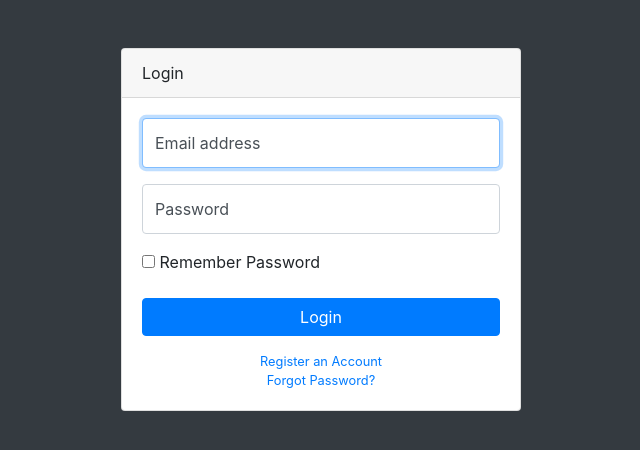
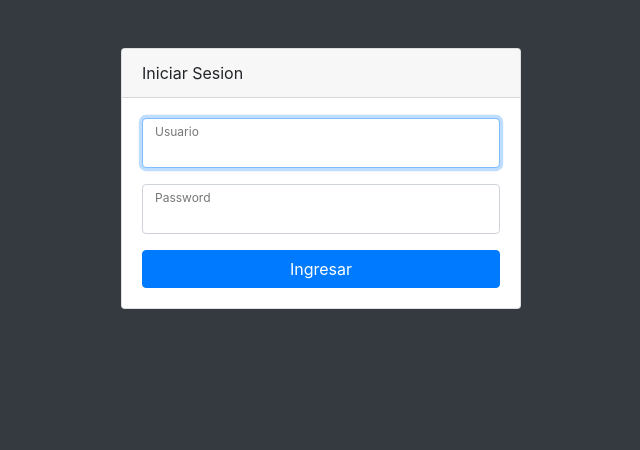
Before and after one commit to LuanVader/CursoPHP, a PHP site: page /login.php in a window 1280 px wide. Shown: the top 450 px of the page, without its empty margins (319-959 px from the left). Run offline with PHP 8.4, Linux system fonts and the light colour scheme.

Commit message:
Login terminado

```diff
--- a/db/connect.php
+++ b/db/connect.php
@@ -1,6 +1,6 @@
 <?php
 
-$servername = "DESKTOP-BACGBTE";
+$servername = "DEVMASTERDOC\DEVMASTERSQL2016";
 $connectioninfo = array("Database"=>"ALMACEN");
 //$connectioninfo = array("Database"=>"ALMACEN","UID"=>"usuario","PWD"=> "123456");
 
--- a/login.php
+++ b/login.php
@@ -23,35 +23,23 @@
 
   <div class="container">
     <div class="card card-login mx-auto mt-5">
-      <div class="card-header">Login</div>
+      <div class="card-header">Iniciar Sesion</div>
       <div class="card-body">
         <form>
           <div class="form-group">
             <div class="form-label-group">
-              <input type="email" id="inputEmail" class="form-control" placeholder="Email address" required="required" autofocus="autofocus">
-              <label for="inputEmail">Email address</label>
+              <input type="text" id="usuario" name="txtusuario" class="form-control" required="required" autofocus="autofocus">
+              <label for="usuario">Usuario</label>
             </div>
           </div>
           <div class="form-group">
             <div class="form-label-group">
-              <input type="password" id="inputPassword" class="form-control" placeholder="Password" required="required">
-              <label for="inputPassword">Password</label>
+              <input type="password" id="password" name="txtpassword" class="form-control" required="required">
+              <label for="password">Password</label>
             </div>
           </div>
-          <div class="form-group">
-            <div class="checkbox">
-              <label>
-                <input type="checkbox" value="remember-me">
-                Remember Password
-              </label>
-            </div>
-          </div>
-          <a class="btn btn-primary btn-block" href="index.html">Login</a>
+          <a class="btn btn-primary btn-block" href="index.php">Ingresar</a>
         </form>
-        <div class="text-center">
-          <a class="d-block small mt-3" href="register.html">Register an Account</a>
-          <a class="d-block small" href="forgot-password.html">Forgot Password?</a>
-        </div>
       </div>
     </div>
   </div>
```
